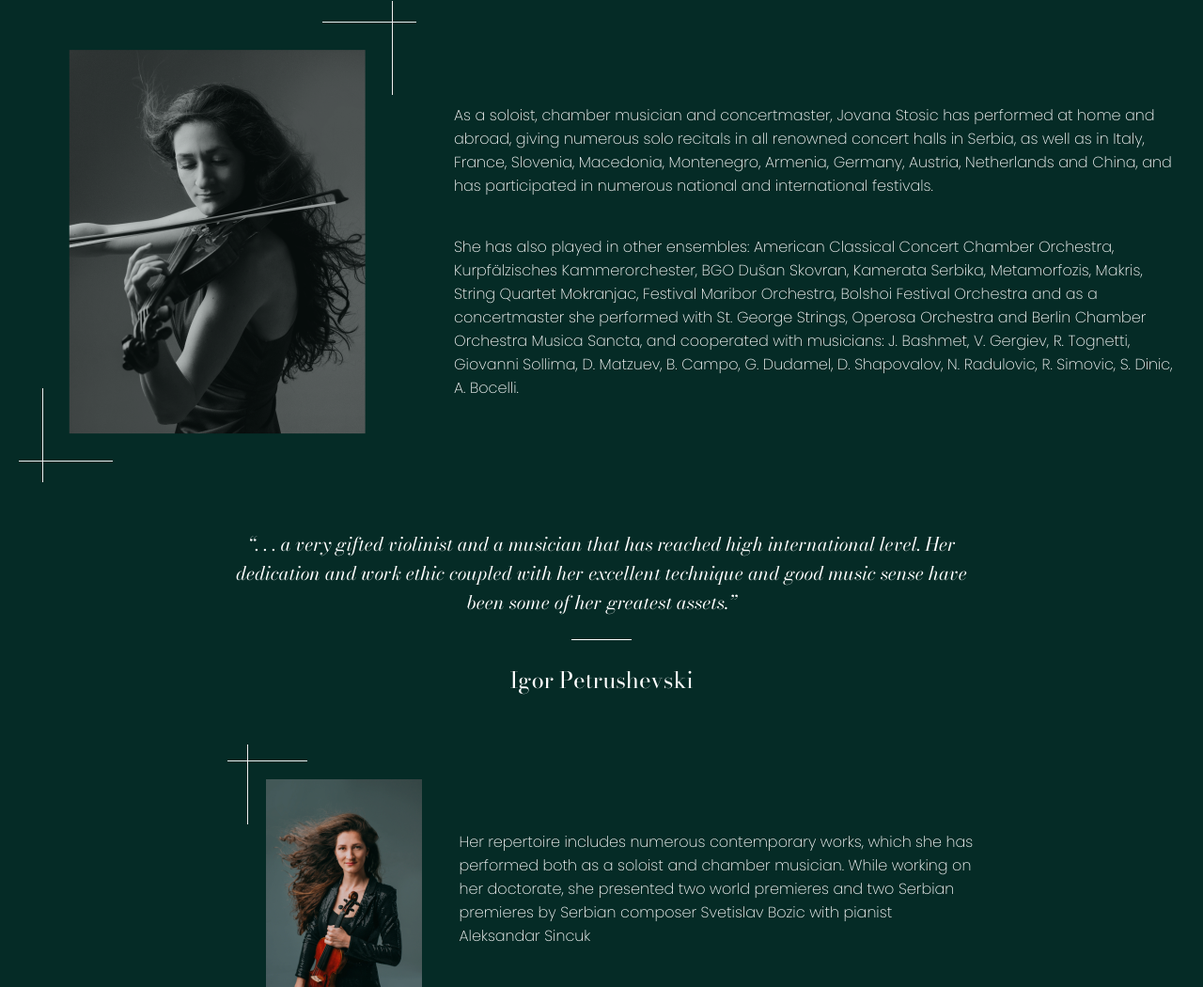
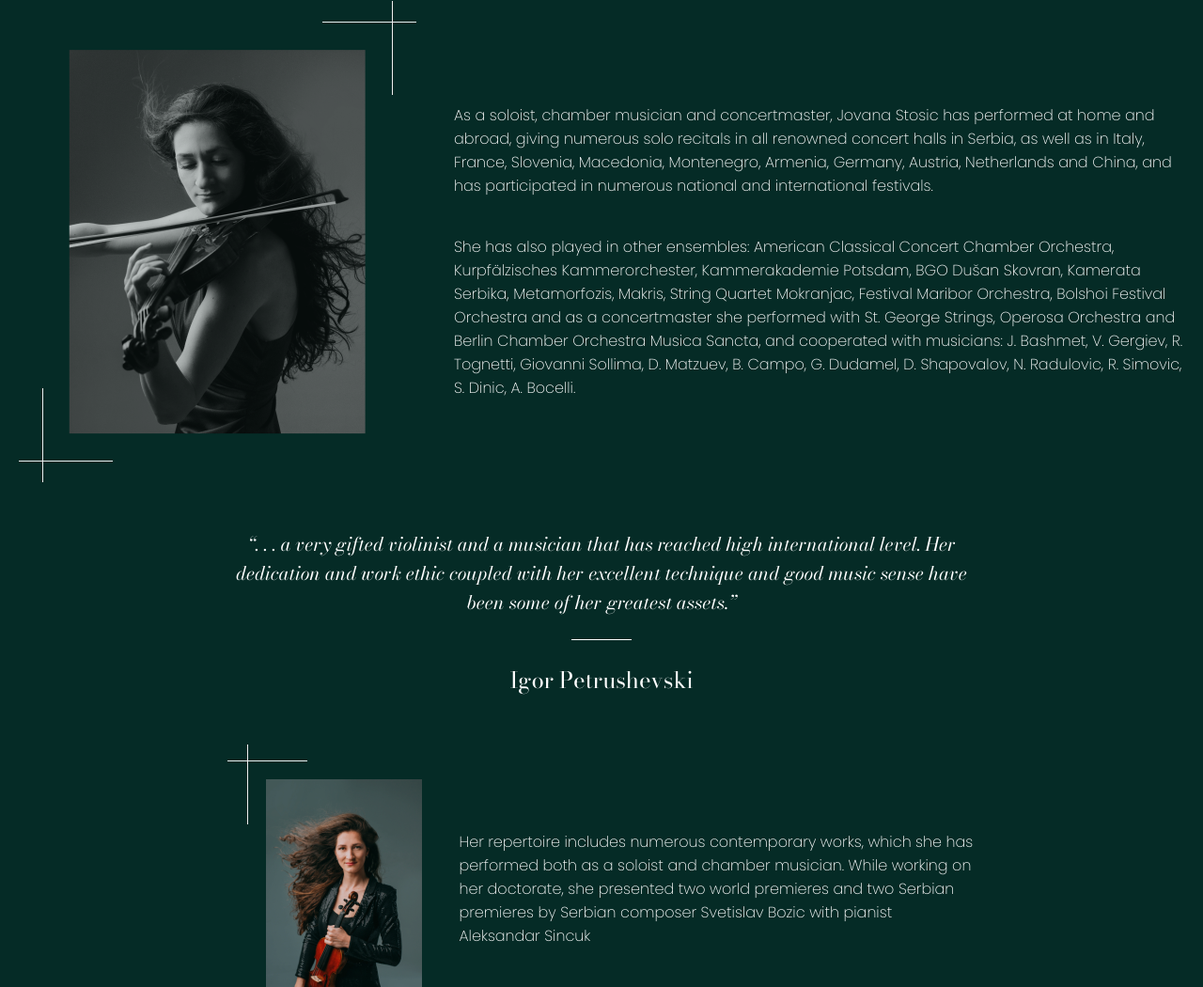
Before and after one commit to PavlePetrovic/JovanaStosicViolin, a website: page about.html in a window 1280 px wide. Shown: the part 1017-2067 px from the top of the page at 94% size. Drawn offline with nearby package versions, Linux system fonts and the light colour scheme.

Commit message:
update about section text

```diff
--- a/about.html
+++ b/about.html
@@ -52,7 +52,7 @@
           <div class="text-1">
             <p>As a soloist, chamber musician and concertmaster, Jovana Stosic has performed at home and abroad, giving numerous solo recitals in all renowned concert halls in Serbia, as well as in Italy, France, Slovenia, Macedonia, Montenegro, Armenia, Germany, Austria, Netherlands and China, and has participated in numerous national and international festivals.</p>
             <p>
-              She has also played in other ensembles: American Classical Concert Chamber Orchestra, Kurpfälzisches Kammerorchester, BGO Dušan Skovran, Kamerata Serbika, Metamorfozis, Makris, String Quartet Mokranjac, Festival Maribor Orchestra, Bolshoi Festival Orchestra and as a concertmaster she performed with St. George Strings, Operosa Orchestra and Berlin Chamber Orchestra Musica Sancta, and cooperated with musicians: J. Bashmet, V. Gergiev, R. Tognetti, Giovanni Sollima, D. Matzuev, B.
+              She has also played in other ensembles: American Classical Concert Chamber Orchestra, Kurpfälzisches Kammerorchester, Kammerakademie Potsdam, BGO Dušan Skovran, Kamerata Serbika, Metamorfozis, Makris, String Quartet Mokranjac, Festival Maribor Orchestra, Bolshoi Festival Orchestra and as a concertmaster she performed with St. George Strings, Operosa Orchestra and Berlin Chamber Orchestra Musica Sancta, and cooperated with musicians: J. Bashmet, V. Gergiev, R. Tognetti, Giovanni Sollima, D. Matzuev, B.
               Campo, G. Dudamel, D. Shapovalov, N. Radulovic, R. Simovic, S. Dinic, A. Bocelli.
             </p>
           </div>
```
